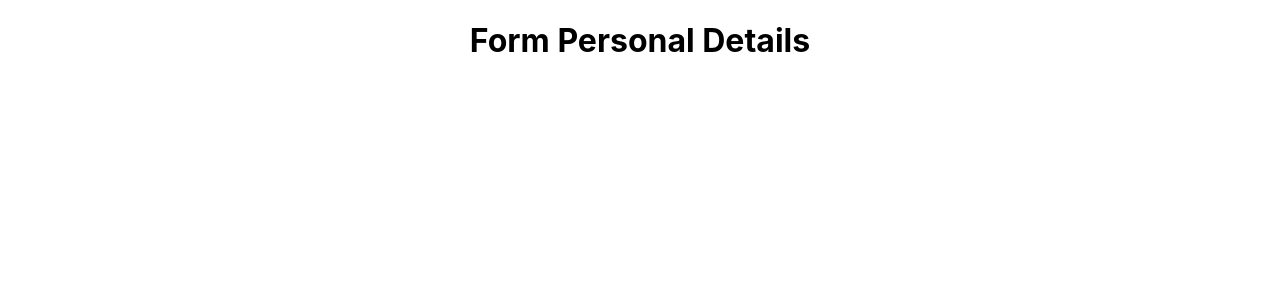
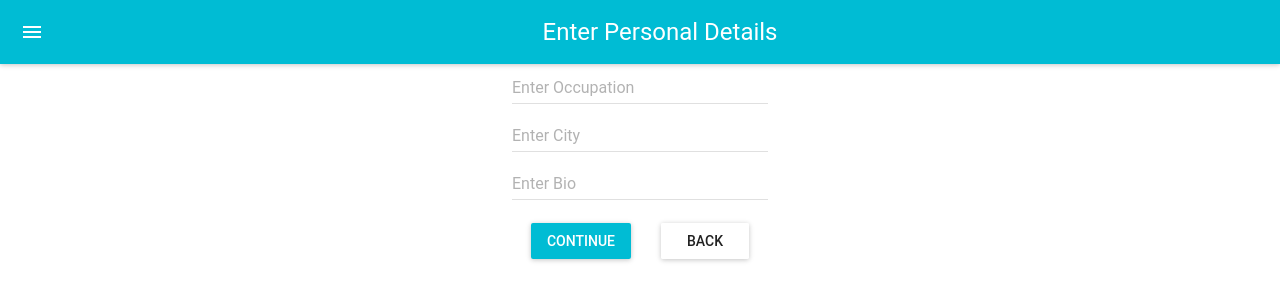
Before and after one commit to its-gio/step-by-step-form, a React (Create React App) app: page / in a window 1280 px wide. Both pictures are taken after a click on the button "CONTINUE". Shown: the top 300 px of the page. Built offline with nearby package versions, Linux system fonts and the light colour scheme.

Commit message:
Made backspace and Personal details page work

```diff
--- a/src/components/FormPersonalDetails.jsx
+++ b/src/components/FormPersonalDetails.jsx
@@ -1,13 +1,69 @@
 import React, { Component } from "react";
+import MuiThemeProvider from "material-ui/styles/MuiThemeProvider";
+import AppBar from "material-ui/AppBar";
+import TextField from "material-ui/TextField";
+import RaisedButton from "material-ui/RaisedButton";
 
 class FormPersonalDetails extends Component {
+  continue = e => {
+    e.preventDefault();
+    this.props.nextStep();
+  };
+  back = e => {
+    e.preventDefault();
+    this.props.prevStep();
+  };
+
   render() {
+    //  Now values can be used as a variable of props
+    const { values, handleChange } = this.props;
     return (
-      <div>
-        <h1>Form Personal Details</h1>
-      </div>
+      <MuiThemeProvider>
+        <React.Fragment>
+          <AppBar title="Enter Personal Details" />
+          <TextField
+            hintText="Enter Occupation"
+            floatingLabelFixed="Occupation"
+            onChange={handleChange("occupation")}
+            defaultValue={values.occupation}
+          />
+          <br />
+          <TextField
+            hintText="Enter City"
+            floatingLabelFixed="City"
+            onChange={handleChange("city")}
+            defaultValue={values.city}
+          />
+          <br />
+          <TextField
+            hintText="Enter Bio"
+            floatingLabelFixed="Bio"
+            onChange={handleChange("bio")}
+            defaultValue={values.bio}
+          />
+          <br />
+          <RaisedButton
+            label="Continue"
+            primary={true}
+            style={styles.button}
+            onClick={this.continue}
+          />
+          <RaisedButton
+            label="Back"
+            primary={false}
+            style={styles.button}
+            onClick={this.back}
+          />
+        </React.Fragment>
+      </MuiThemeProvider>
     );
   }
 }
 
+const styles = {
+  button: {
+    margin: 15
+  }
+};
+
 export default FormPersonalDetails;
--- a/src/components/UserForm.jsx
+++ b/src/components/UserForm.jsx
@@ -1,5 +1,6 @@
 import React from "react";
 import FormUserDetails from "./FormUserDetails.jsx";
+import FormPersonalDetails from "./FormPersonalDetails.jsx";
 
 export default class UserForm extends React.Component {
   state = {
@@ -23,7 +24,7 @@
 
   // Prev step
   prevStep = () => {
-    const { step } = this.step;
+    const { step } = this.state;
     this.setState({
       step: step - 1
     });
@@ -57,7 +58,14 @@
           />
         );
       case 2:
-        return <h1>Form Personal Details</h1>;
+        return (
+          <FormPersonalDetails
+            nextStep={this.nextStep}
+            prevStep={this.prevStep}
+            handleChange={this.handleChange}
+            values={values}
+          />
+        );
       case 3:
         return <h1>Confirm</h1>;
       case 4:
```
